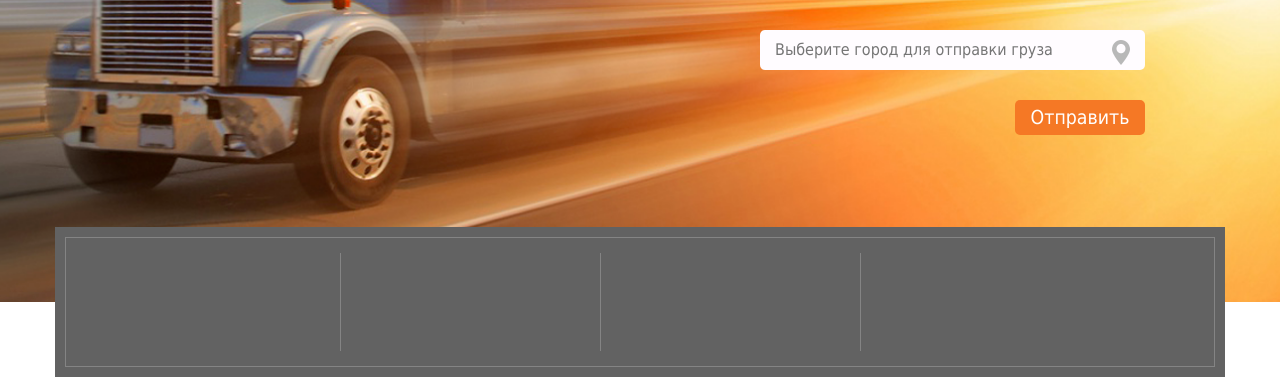
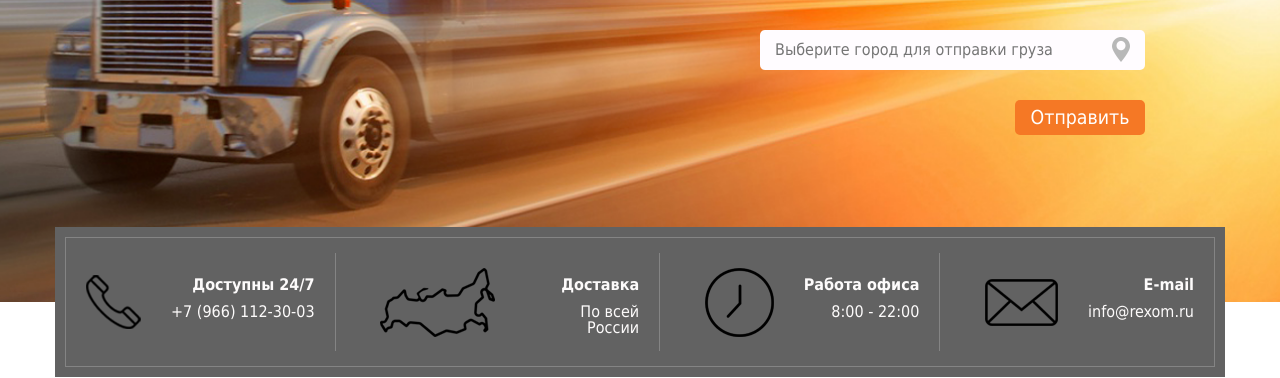
Before and after one commit to SlavkaOnline/lending, a website built with webpack: page index.html in a window 1280 px wide. Shown: the part 422-800 px from the top of the page. Built offline with nearby package versions, Linux system fonts and the light colour scheme.

```diff
--- a/index.html
+++ b/index.html
@@ -51,11 +51,38 @@
     </header>
     <section class="section1 ">
         <ul class="section1__list ">
-            <li></li>
-            <li></li>
-            <li></li>
-            <li></li>
+            <li>
+                <img src="./img/phone.png">
+                <div class="list-item__info">
+                    <p class="list-item__info-par1">Доступны 24/7</p>
+                    <p class="list-item__info-par2">+7 (966) 112-30-03</p>
+                </div>
+            </li>
+            <li>
+                <img src="./img/country.png">
+                <div class="list-item__info">
+                    <p class="list-item__info-par1">Доставка</p>
+                    <p class="list-item__info-par2">По всей России</p>
+                </div>
+            </li>
+            <li>
+                <img src="./img/clock.png">
+                <div class="list-item__info">
+                    <p class="list-item__info-par1">Работа офиса</p>
+                    <p class="list-item__info-par2">8:00 - 22:00</p>
+                </div>
+            </li>
+            <li>
+                <img src="./img/mail.png">
+                <div class="list-item__info">
+                    <p class="list-item__info-par1">E-mail</p>
+                    <p class="list-item__info-par2">info@rexom.ru</p>
+                </div>
+            </li>
         </ul>
+    </section>
+    <section class="section2">
+
     </section>
 </body>
 
--- a/scss/_header.scss
+++ b/scss/_header.scss
@@ -21,7 +21,7 @@
         flex-flow: row nowrap;
     }
     &__logo {
-        height: 50px;
+        height: 60px;
         width: 200px;
     }
     &__city {
@@ -104,6 +104,9 @@
         font-family: "Tahoma";
         color: rgba(159, 164, 164, 0.878);
         line-height: 1;
+        &:focus {
+            border: none;
+        }
     }
     &__button {
         margin-top: 30px;
@@ -116,6 +119,9 @@
         font-size: 19.35px;
         font-family: "Tahoma";
         color: rgb(255, 255, 255);
+        &:focus {
+            border: none;
+        }
     }
 }
 
@@ -125,6 +131,6 @@
 
 .location-icon {
     position: absolute;
-    top: 10px;
+    top: 7px;
     right: 15px;
 }
--- a/scss/_section1.scss
+++ b/scss/_section1.scss
@@ -11,18 +11,42 @@
         height: 100%;
         border: 1.5px solid rgba(132, 132, 132, 1);
         display: flex;
-        flex-flow: row wrap;
-        justify-content: flex-start;
+        flex-flow: row nowrap;
+        justify-content: space-between;
         list-style-type: none;
-        padding: 0 15px;
         margin: 0px;
         li {
-            width: 260px;
+            max-width: 300px;
             margin: 15px 0;
             border-right: 1.5px solid rgba(132, 132, 132, 1);
+            padding: 0 20px;
+            display: flex;
+            flex-flow: row nowrap;
+            align-items: center;
+            justify-content: space-between;
             &:last-child {
                 border-right: 0px;
             }
         }
     }
 }
+
+.list-item__info {
+    height: 50px;
+    margin-top: 5px;
+    margin-left: 30px;
+    text-align: right;
+    &-par1 {
+        font-size: 16px;
+        font-family: "Tahoma";
+        color: rgb(253, 251, 251);
+        font-weight: bold;
+        line-height: 0.618;
+        margin-bottom: 15px;
+    }
+    &-par2 {
+        font-size: 16px;
+        font-family: "Tahoma";
+        color: rgb(253, 251, 251);
+    }
+}
```
Also changed, not shown: dist/css/main.css, dist/img/clock.png (added), dist/img/country.png (added), dist/img/mail.png (added), dist/img/phone.png (added), dist/index.html, img/clock.png (added), img/country.png (added), img/mail.png (added), img/phone.png (added).
